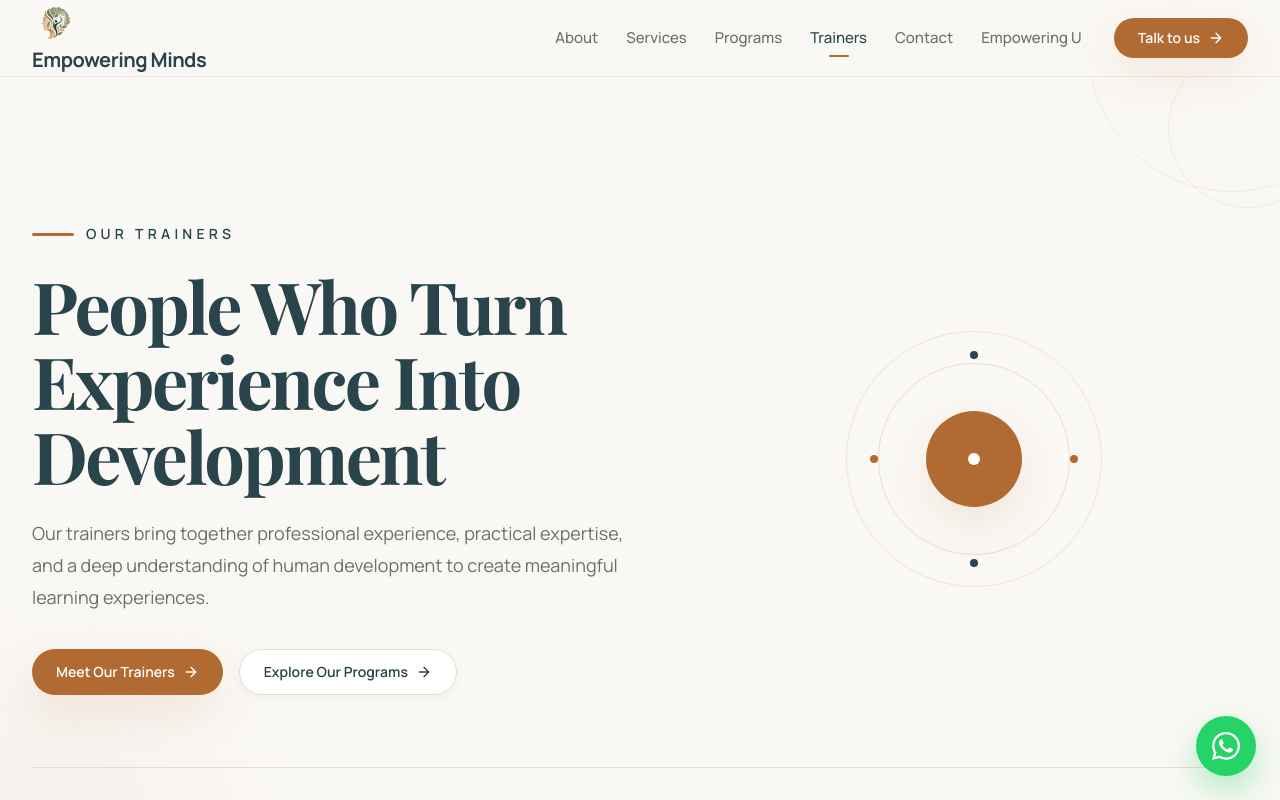
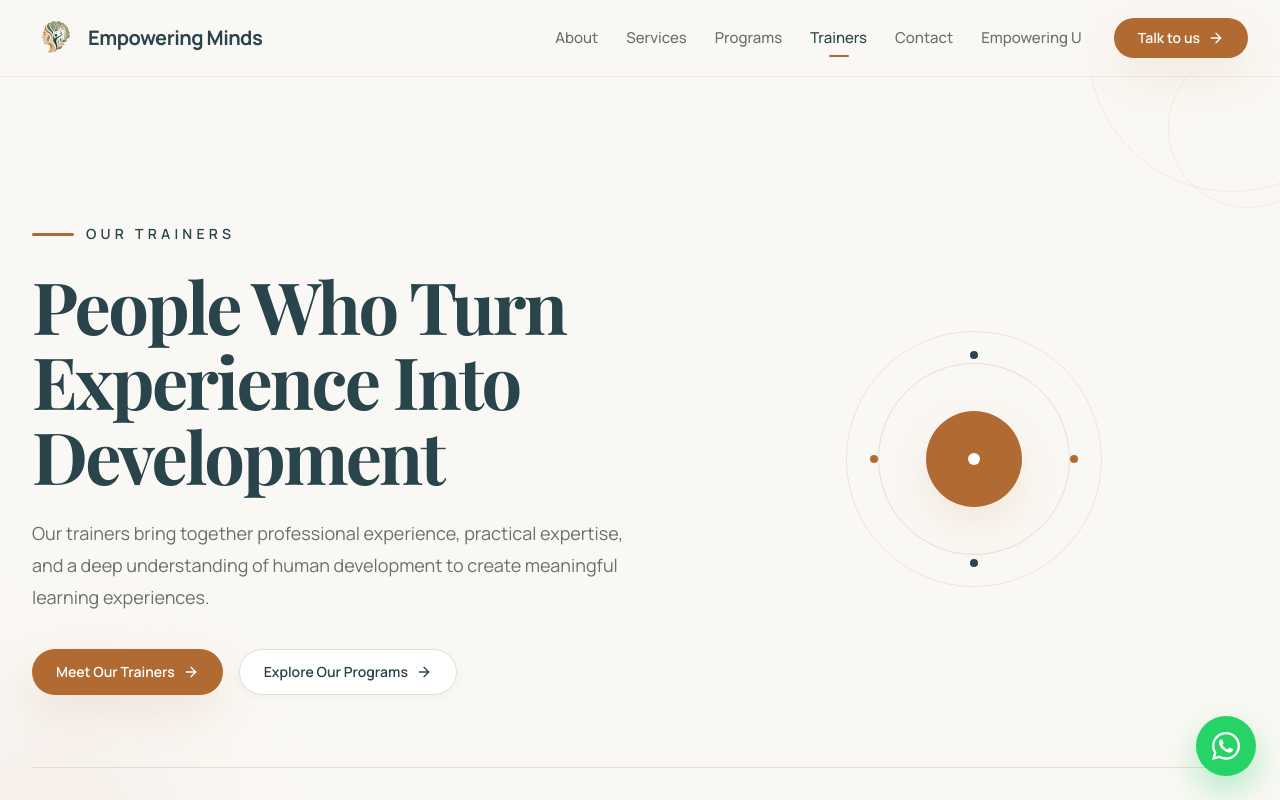
Before and after one commit to callavi/empowering-minds-website, a React (Vite) app: page /trainers in a window 1280 px wide. Shown: the top 800 px of the page. Built offline with nearby package versions, Linux system fonts and the light colour scheme.

Commit message:
updated logo

```diff
--- a/src/components/common/Navbar.jsx
+++ b/src/components/common/Navbar.jsx
@@ -132,6 +132,9 @@ export default function Navbar() {
           <Link
             to="/"
             className="
+              flex
+              items-center
+              gap-3
               shrink-0
               text-lg font-bold
               tracking-[-0.025em]
@@ -145,9 +148,18 @@ export default function Navbar() {
             <img
               src="/images/logo-EM.png"
               alt="Empowering Minds"
-              className="h-10 w-auto sm:h-11"
+              className="h-10 w-10 object-contain sm:h-11 sm:w-11"
             />
-            Empowering Minds
+              <span
+              className="
+                text-lg font-bold
+                tracking-[-0.025em]
+                text-[var(--color-secondary)]
+                sm:text-xl
+               "
+              >
+                 Empowering Minds
+              </span>
           </Link>
 
           {/* --------------------------------
```
